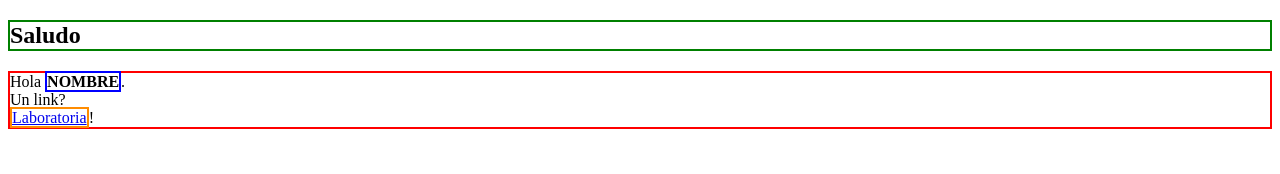
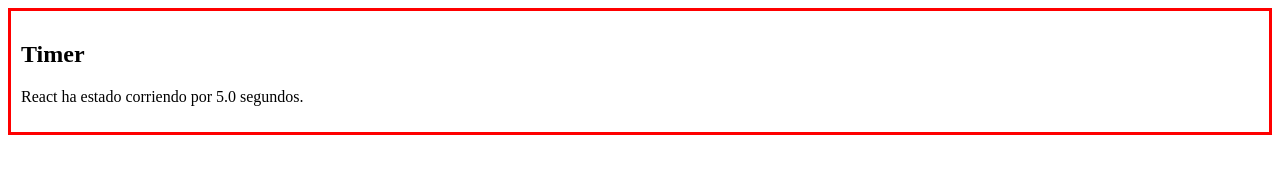
Before and after one commit to klujanrosas/laboratoria-react-semana-01, a plain HTML site: page index.html in a window 1280 px wide. Drawn offline with nearby package versions, Linux system fonts and the light colour scheme.

Commit message:
Dynamic component rendering

```diff
--- a/index.html
+++ b/index.html
@@ -9,7 +9,7 @@
     <script src="https://unpkg.com/react-dom@15/dist/react-dom.js"></script>
   </head>
   <body>
-      <div id="cabecera">
+      <div id="timer">
         <p>
           Si ves esto React <strong>no</strong> está funcionando.
         </p>
@@ -19,27 +19,31 @@
         const div = React.DOM.div
         const h2 = React.DOM.h2
         const p = React.DOM.p
-        const a = React.DOM.a
-        const b = React.DOM.b
-        const br = React.DOM.br
 
-        function Cabecera(props) {
-          const titulo = 'Saludo';
+        function Timer(props) {
+          const transcurrido = Math.round(props.transcurrido  / 100);
+          const segundos = transcurrido / 10 + (transcurrido % 10 ? '' : '.0' );
+          const mensaje = 'React ha estado corriendo por ' + segundos + ' segundos.';
 
-          return div(null,
-            h2({ style: { border: '2px solid green'}}, titulo),
-            p({ style: { border: '2px solid red' }},
-              "Hola ", b({ style: { border: '2px solid blue'}}, props.saludo), ".", br(null),
-              "Un link? ", br(null),
-              a({href:"http://laboratoria.la", style: { border: '2px solid darkorange' } }, "Laboratoria"), "!"
-            ),
+          const borderColor = transcurrido % 2 === 0 ? 'red' : 'blue'
+          const containerStyle = {
+            border: '3px solid ' + borderColor,
+            padding: 10
+          }
+
+          return div({ style: containerStyle },
+            h2(null, "Timer"),
+            p(null, mensaje)
           )
         }
 
-        ReactDOM.render(
-          Cabecera({ nombre: 'Mundo', saludo: 'NOMBRE' }),
-          document.getElementById('cabecera')
-        );
+        const start = new Date().getTime();
+        setInterval(function() {
+          ReactDOM.render(
+            Timer({ transcurrido: new Date().getTime() - start }),
+            document.getElementById('timer')
+          );
+        }, 50);
       </script>
     </body>
 </html>
```
